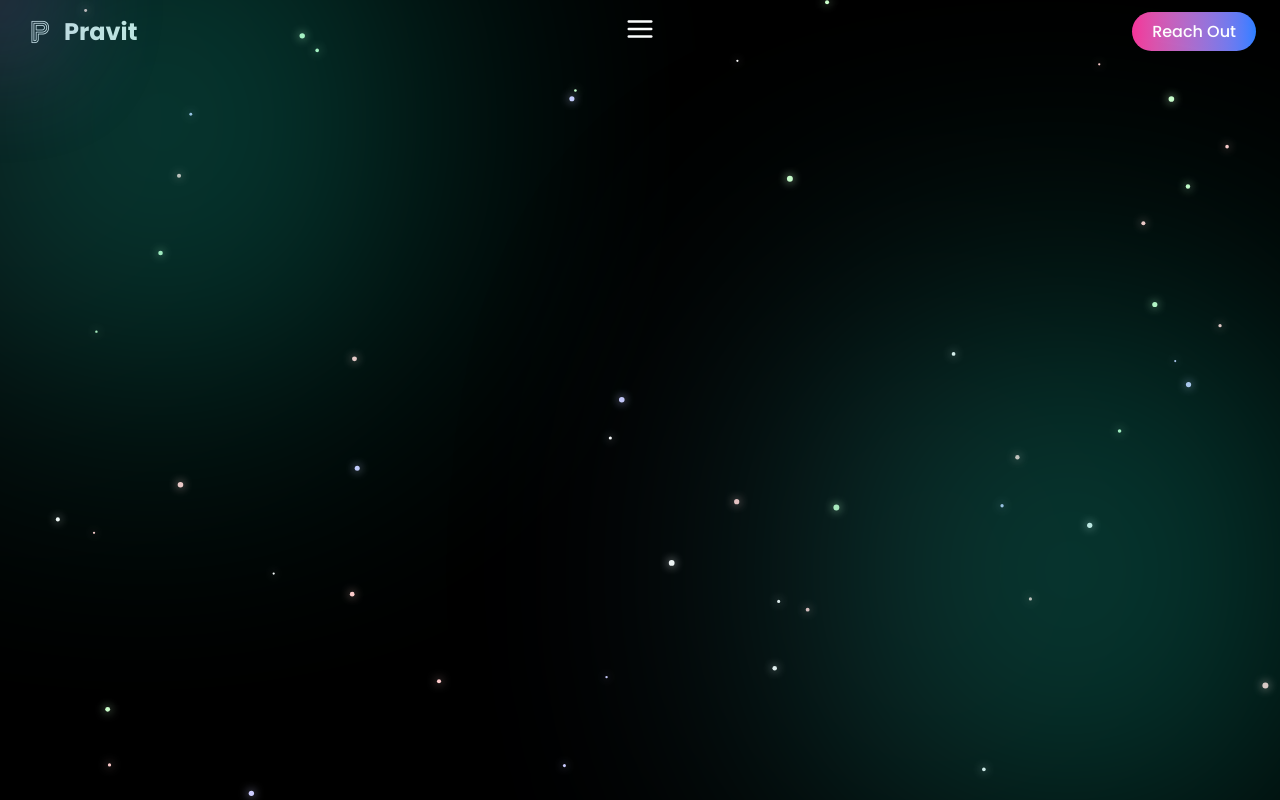
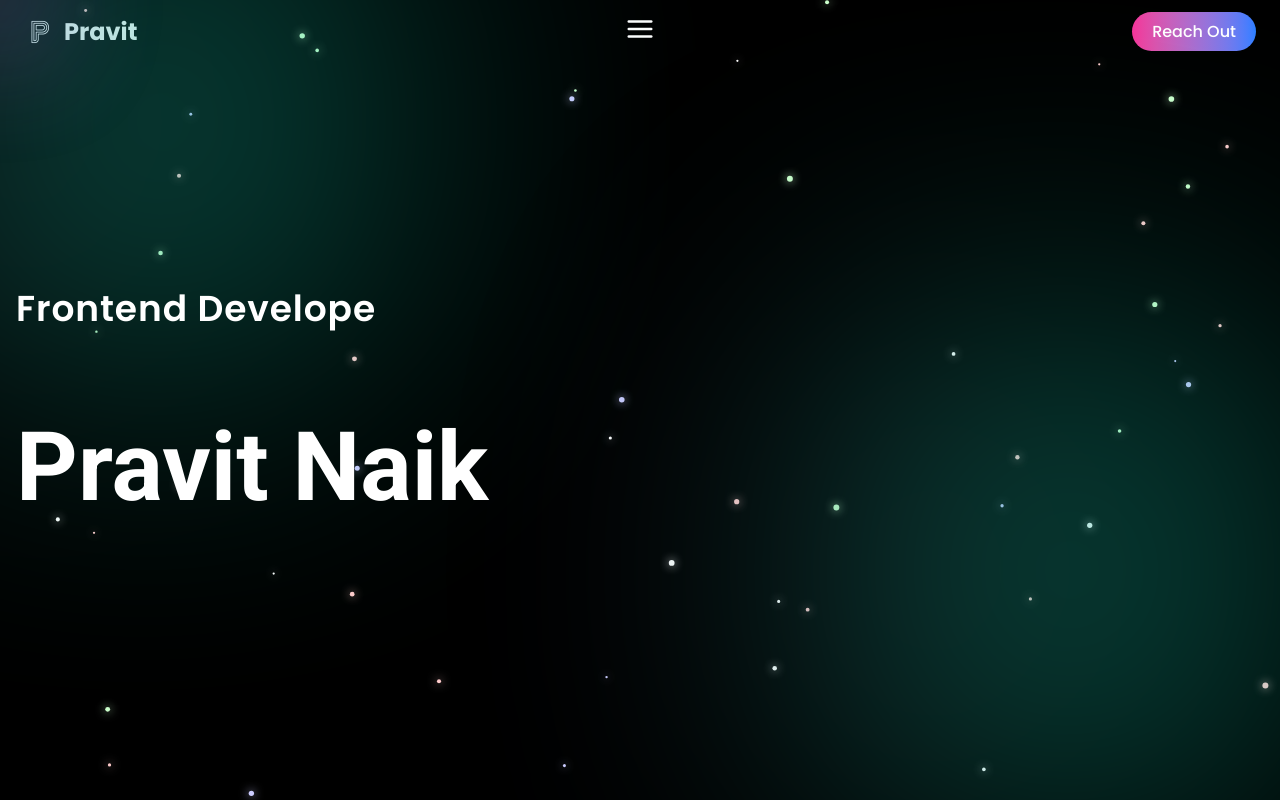
Before and after one commit to Pravitnk/Modern-portfolio, a React (Vite) app: page / in a window 1280 px wide. Before the commit this address had no page. Shown: the top 800 px of the page. Built offline with nearby package versions, Linux system fonts and the light colour scheme.

Commit message:
Refactor Home component: fix state update method and enhance intro animation

```diff
--- a/src/App.jsx
+++ b/src/App.jsx
@@ -3,7 +3,7 @@ import React from "react";
 import { Route, BrowserRouter as Router, Routes } from "react-router-dom";
 import Home from "./pages/Home";
 import About from "./pages/About";
-import Layout from "./components/Layout";
+// import Layout from "./components/Layout";
 import Skills from "./pages/Skills";
 import Projects from "./pages/Projects";
 import Footer from "./pages/Footer";
--- a/src/pages/Home.jsx
+++ b/src/pages/Home.jsx
@@ -21,7 +21,7 @@ const Home = () => {
     const current = roles[index];
     const timeout = setTimeout(
       () => {
-        if (!deleting && subIndex < current.length) subIndex((v) => v + 1);
+        if (!deleting && subIndex < current.length) setSubIndex((v) => v + 1);
         else if (!deleting && subIndex === current.length)
           setTimeout(() => {
             setDeleting(true);
@@ -34,7 +34,6 @@ const Home = () => {
       },
       deleting ? 40 : 60
     );
-    console.log(current);
 
     return () => {
       clearTimeout(timeout);
@@ -74,7 +73,25 @@ const Home = () => {
         {/* left side */}
         <div className="flex flex-col justify-center text-center h-full lg:text-left relative">
           <div className="w-full lg:pr-24 mx-auto max-w-[48rem]">
-            <motion.div className=""></motion.div>
+            <motion.div
+              className="mb-1 text-xl sm:text-2xl md:text-3xl lg:text-4xl font-semibold text-white tracking-wide min-h-[1.6em]"
+              initial={{ opacity: 0, y: 12 }}
+              animate={{ opacity: 1, y: 0 }}
+              transition={{ duration: 0.6 }}
+            >
+              <span>{roles[index].substring(0, subIndex)}</span>
+              <span
+                className="inline-block w-[2px ml-1 bg-white animate-pulse align-middle]"
+                style={{ height: "1em" }}
+              ></span>
+            </motion.div>
+
+            <motion.h1 className="text-4xl sm:text-5xl md:text-6xl lg:text-7xl font-bold text-transparent bg-clip-text bg-gradient-to-r">
+              Hello, I'am <br />
+              <span className="text-white font-bold text-5xl sm:text-6xl md:text-7xl lg:text-8xl lg:whitespace-nowrap">
+                Pravit Naik
+              </span>
+            </motion.h1>
           </div>
         </div>
       </div>
@@ -83,4 +100,9 @@ const Home = () => {
 };
 
 export default Home;
-8956402770;
+// Intro Animation : “Hello”
+// —------------------------------------------------
+
+// "Hello", "नमस्ते", "Hola", "Bonjour",
+//       "Ciao", "Olá", "Здравствуйте",
+//       "Merhaba", "Γειά", "Hej", "Hallo", "Salam"
```
